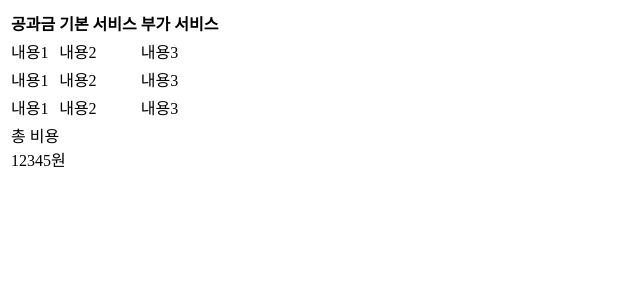
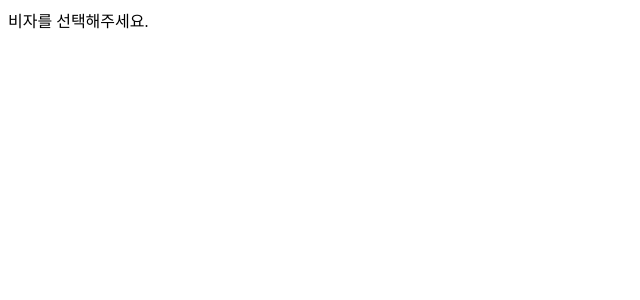
Before and after one commit to WELLCOME-DEV-WORKS/korea-visa, a Next.js app: page /price/PriceTable in a window 1280 px wide. Shown: the top 300 px of the page, without its empty margins (0-640 px from the left). Built offline with nearby package versions, Linux system fonts and the light colour scheme.

Commit message:
Feat: json값 불러오기 적용중v1

```diff
--- a/src/pages/price/PriceObject.tsx
+++ b/src/pages/price/PriceObject.tsx
@@ -34,10 +34,14 @@ export interface PriceObject {
   accompanyingVisa: VisaDetails;
 }
 
+export interface PriceObject {
+  [key: string]: VisaDetails; // 모든 string 키에 대해 VisaDetails 타입을 반환하도록 설정
+}
+
 // isIncluded: 기본 서비스에 포함된 항목 여부(ex. 5개 서비스 다 합쳐서 만원 이런식.. )
 // isFree: 해당 항목이 무료인지 여부
 
-const PriceObject = (): PriceObject => {
+export const PriceObject = (): PriceObject => {
   return {
     // /**
     //   사업비자
--- a/src/pages/price/PriceTable.tsx
+++ b/src/pages/price/PriceTable.tsx
@@ -1,17 +1,16 @@
 import React from "react";
+import { VisaDetails } from "./PriceObject";
 
-// interface PricingTableProps {
-//   basicPrice: number;
-//   additionalPrice: number;
-//   tax: number;
-// }
+interface PriceTableProps {
+  visaDetails: VisaDetails | null;
+}
 
-const PriceTable = ({
-  basicPrice,
-  tax,
-  additionalPrice,
-}: PricingTableProps) => {
-  const totalPrice = basicPrice + tax + additionalPrice;
+const PriceTable = ({ visaDetails }: PriceTableProps) => {
+  if (!visaDetails) {
+    return <div className="text-center mt-4">비자를 선택해주세요.</div>;
+  }
+
+  const { tax, basicService, additionalService, VAT } = visaDetails;
 
   return (
     <table className="w-full border-collapse border border-gray-300 mt-4">
@@ -24,26 +23,28 @@ const PriceTable = ({
       </thead>
       <tbody className="text-left">
         <tr>
-          <td className="border border-gray-300 p-2">내용1</td>
-          <td className="border border-gray-300 p-2">내용2</td>
-          <td className="border border-gray-300 p-2">내용3</td>
+          <td className="border border-gray-300 p-2">{tax.detail}</td>
+          <td className="border border-gray-300 p-2">
+            {basicService.detail.map((service, idx) => (
+              <div key={idx}>
+                {service.name} - {service.price}원
+              </div>
+            ))}
+          </td>
+          <td className="border border-gray-300 p-2">
+            {additionalService.detail.map((service, idx) => (
+              <div key={idx}>
+                {service.name} - {service.price || "상담 필요"}원
+              </div>
+            ))}
+          </td>
         </tr>
         <tr>
-          <td className="border border-gray-300 p-2">내용1</td>
-          <td className="border border-gray-300 p-2">내용2</td>
-          <td className="border border-gray-300 p-2">내용3</td>
-        </tr>
-        <tr>
-          <td className="border border-gray-300 p-2">내용1</td>
-          <td className="border border-gray-300 p-2">내용2</td>
-          <td className="border border-gray-300 p-2">내용3</td>
-        </tr>
-        <tr>
-          <td className="border border-gray-300 p-2 " colSpan={3}>
+          <td className="border border-gray-300 p-2" colSpan={3}>
             <div className="flex justify-between items-center">
               <div className="text-left ">총 비용</div>
               <div className="text-right ">
-                12345<span className="ml-2">원</span>
+                {(basicService.price ?? 0) + (VAT ?? 0)}원
               </div>
             </div>
           </td>
```
Also changed, not shown: src/pages/price/DropDown.tsx (+17 -12 lines).
